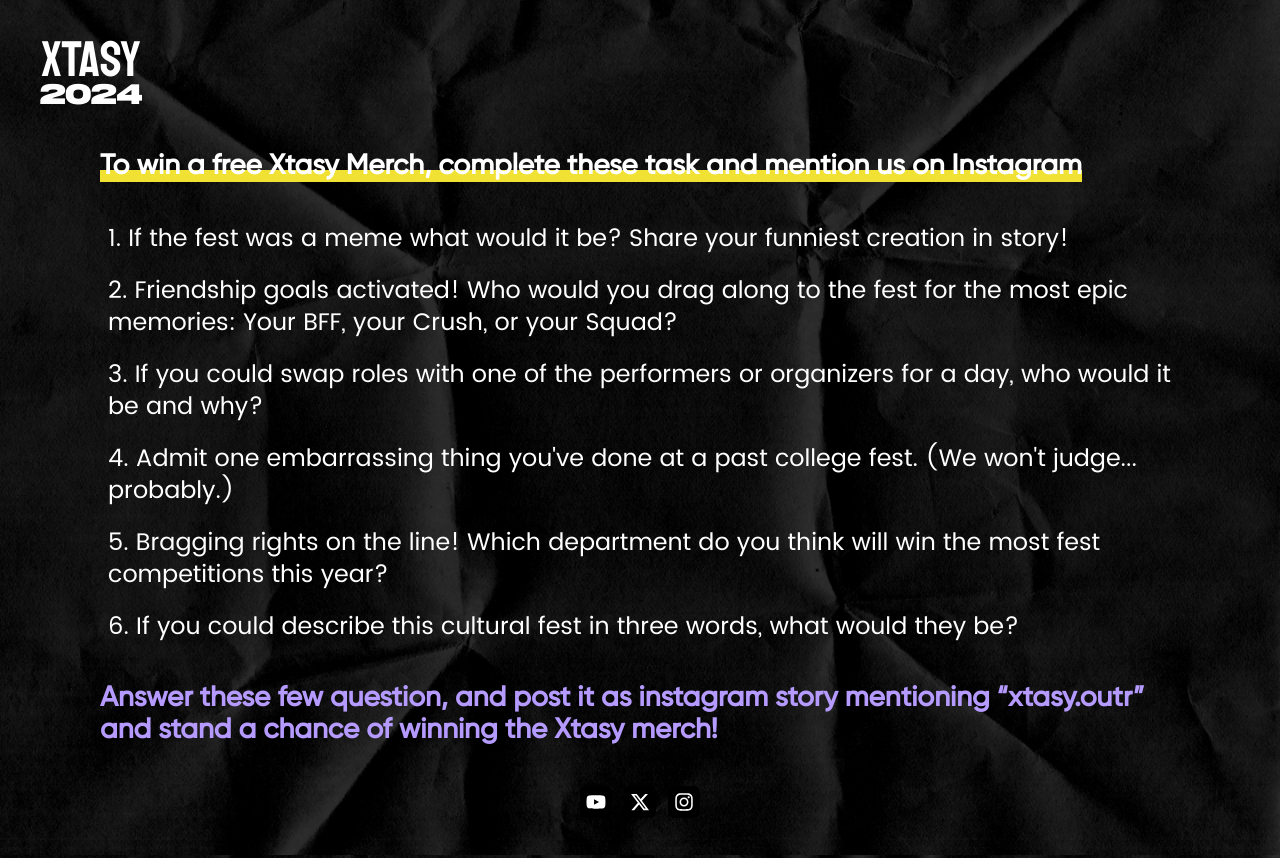
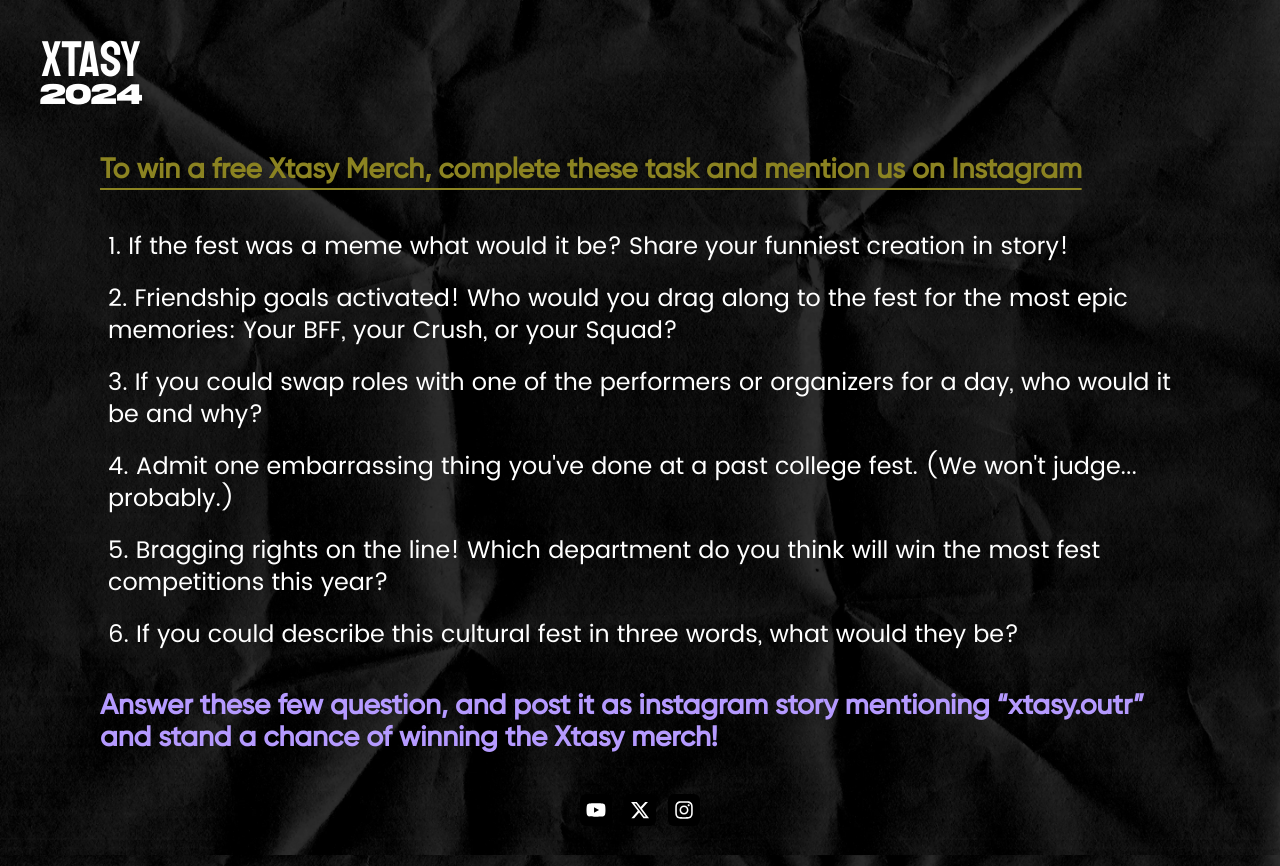
Before and after one commit to Darkdev112/xtasy-2024-demo, a Next.js app: page /merch-details in a window 1280 px wide. Built offline with nearby package versions, Linux system fonts and the light colour scheme.

Commit message:
merch heading changed

```diff
--- a/src/app/merch-details/page.js
+++ b/src/app/merch-details/page.js
@@ -11,7 +11,7 @@
             </div>
           </div>
           <div className="md:min-h-[calc(100vh-112px-170px)] sm:min-h-[calc(100vh-112px-90px)] flex flex-col md:px-[100px] sm:px-5">
-            <p className="h-1/6 max-w-max md:text-[28px] md:leading-[32px] sm:text-[24px] sm:leading-[28px] text-white font-gilroy font-bold shadow-[inset_0px_-12px_0px_0px_rgba(0,0,0,1)] shadow-[#F0E132]">To win a free Xtasy Merch, complete these task and mention us on Instagram</p>
+            <p className="h-1/6 max-w-max md:text-[28px] md:leading-[40px] sm:text-[24px] sm:leading-[36px] text-[#8B8321] font-gilroy font-bold underline md:underline-offset-[10px] sm:underline-offset-[8px]">To win a free Xtasy Merch, complete these task and mention us on Instagram</p>
             <ol className="h-2/3 list-decimal list-inside font-poppins md:text-2xl sm:text-xl text-white py-[20px]">
                 <li className="mx-2 my-5">If the fest was a meme what would it be? Share your funniest creation in story!</li>
                 <li className="mx-2 my-5">Friendship goals activated! Who would you drag along to the fest for the most epic memories: Your BFF, your Crush, or your Squad?</li>
```
